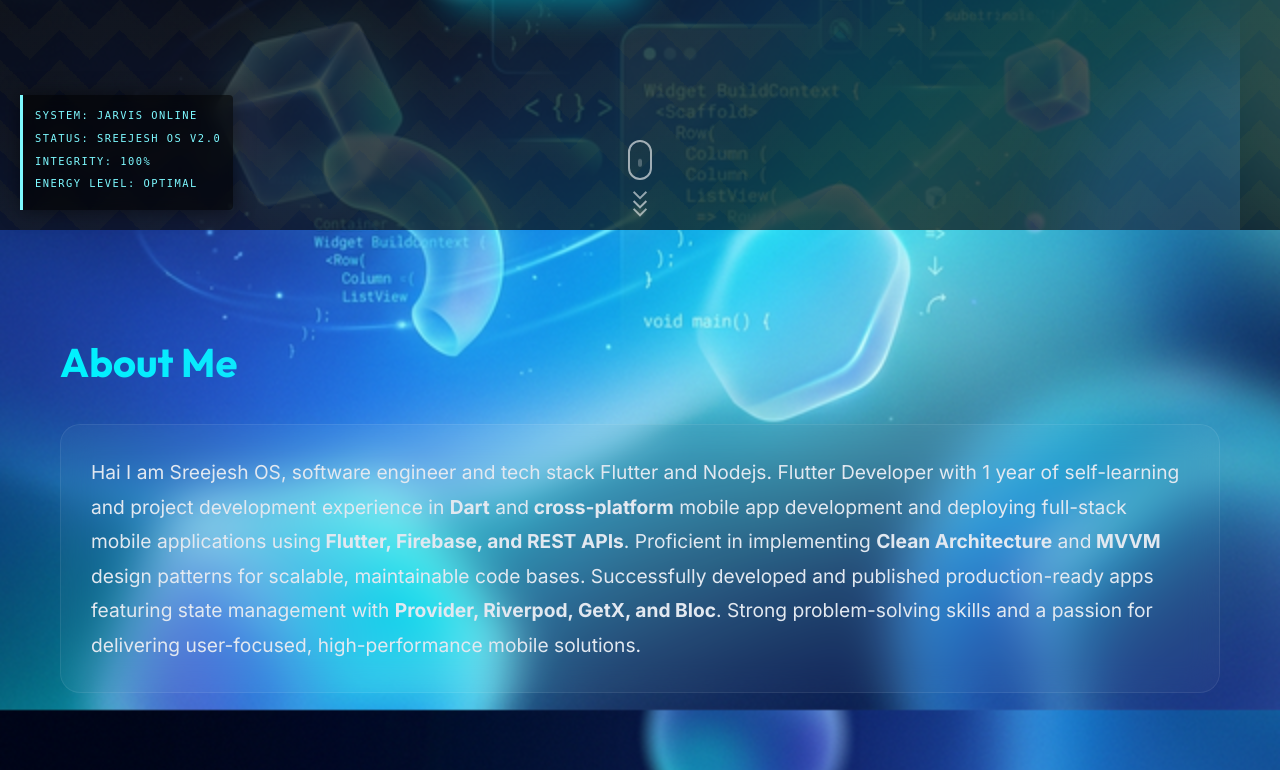
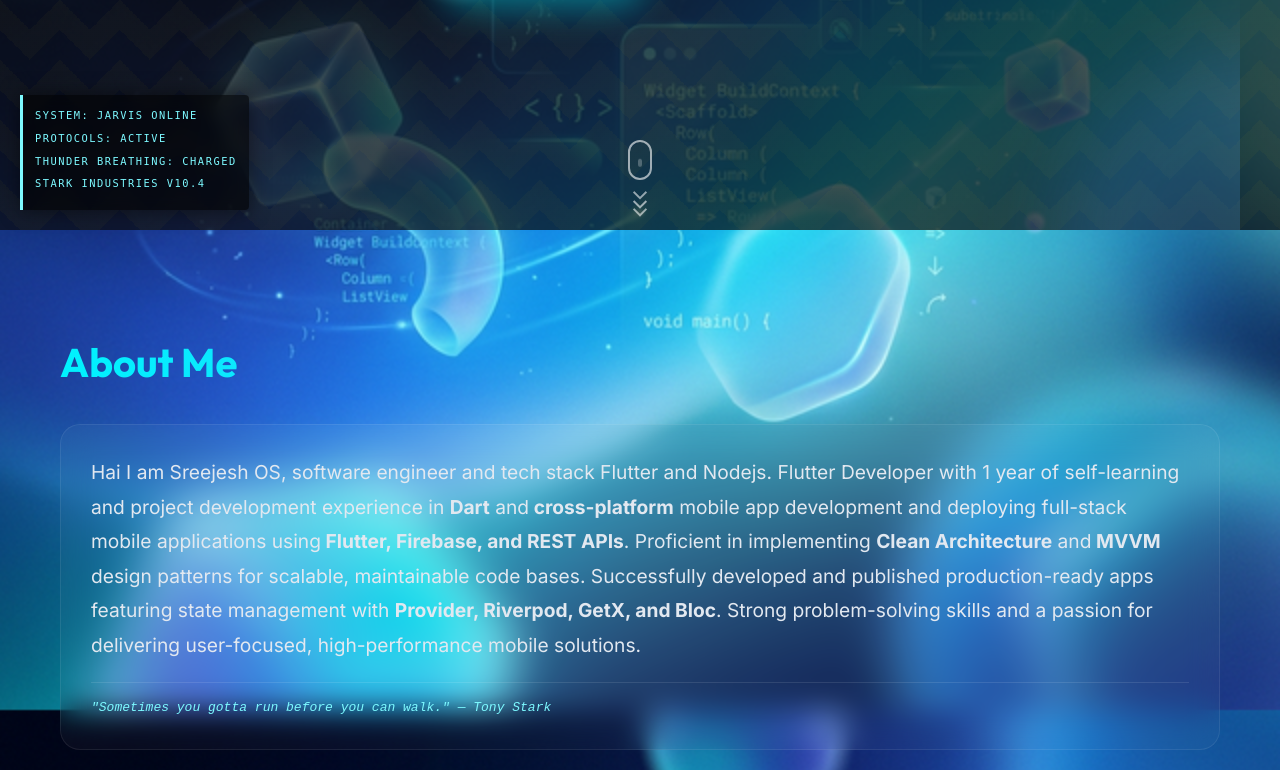
Before and after one commit to Sreejesh75/sreejesh_website, a React (Vite) app: page / in a window 1280 px wide. Shown: the part 570-1340 px from the top of the page. Built offline with nearby package versions, Linux system fonts and the light colour scheme.

Commit message:
Implement initial portfolio website structure and styling, including navigation, hero section, and interactive elements.

```diff
--- a/src/App.css
+++ b/src/App.css
@@ -103,10 +103,43 @@
 }
 
 .custom-cursor.hover {
-  width: 80px;
-  height: 80px;
-  background: rgba(0, 242, 254, 0.2);
-  border-width: 2px;
+  width: 85px;
+  height: 85px;
+  background: rgba(0, 242, 254, 0.1);
+  border-width: 1px;
+  border-style: dashed;
+  animation: rotateReticle 4s linear infinite;
+}
+
+.custom-cursor.hover::before,
+.custom-cursor.hover::after {
+  content: '';
+  position: absolute;
+  background: var(--primary);
+}
+
+.custom-cursor.hover::before {
+  width: 20px;
+  height: 1px;
+  top: 50%;
+  left: -10px;
+}
+
+.custom-cursor.hover::after {
+  width: 1px;
+  height: 20px;
+  top: -10px;
+  left: 50%;
+}
+
+@keyframes rotateReticle {
+  from {
+    transform: translate(-50%, -50%) rotate(0deg);
+  }
+
+  to {
+    transform: translate(-50%, -50%) rotate(360deg);
+  }
 }
 
 /* Scroll Reveal */
--- a/src/App.tsx
+++ b/src/App.tsx
@@ -118,10 +118,10 @@ function App() {
 
       {/* JARVIS HUD */}
       <div className="hud-status">
-        <div className="hud-line">System: JARVIS Online</div>
-        <div className="hud-line">Status: Sreejesh OS V2.0</div>
-        <div className="hud-line">Integrity: 100%</div>
-        <div className="hud-line">Energy level: Optimal</div>
+        <div className="hud-line">SYSTEM: JARVIS ONLINE</div>
+        <div className="hud-line">PROTOCOLS: ACTIVE</div>
+        <div className="hud-line">THUNDER BREATHING: CHARGED</div>
+        <div className="hud-line">STARK INDUSTRIES V10.4</div>
       </div>
 
       {/* Iron Man Arc Reactor */}
@@ -186,7 +186,9 @@ function App() {
           </div>
           <div style={{ position: 'absolute', bottom: '50px', textAlign: 'center', width: '100%' }}>
             <h2 className="title-gradient">{projects[selectedProject].title}</h2>
-            <p style={{ color: '#fff', marginTop: '10px' }}>Playing Project Demo...</p>
+            <p style={{ color: 'var(--arc-blue)', marginTop: '10px', fontFamily: 'monospace', letterSpacing: '2px' }}>
+              JARVIS: INITIALIZING HOLOGRAPHIC SIMULATION...
+            </p>
           </div>
         </div>
       )}
@@ -238,6 +240,9 @@ function App() {
             production-ready apps featuring state management with <strong>Provider, Riverpod, GetX, and Bloc</strong>.
             Strong problem-solving skills and a passion for delivering user-focused, high-performance mobile solutions.
           </p>
+          <div style={{ marginTop: '20px', borderTop: '1px solid var(--glass-border)', paddingTop: '15px', fontStyle: 'italic', color: 'var(--arc-blue)', fontFamily: 'monospace' }}>
+            "Sometimes you gotta run before you can walk." — Tony Stark
+          </div>
         </div>
       </section>
 
@@ -408,7 +413,7 @@ function App() {
                   <span key={tag} className="skill-tag">{tag}</span>
                 ))}
               </div>
-              <div className="project-hint">Click to interact with 3D Demo</div>
+              <div className="project-hint">Thunder Breathing: First Form - Click to Flash</div>
             </div>
           ))}
         </div>
```
